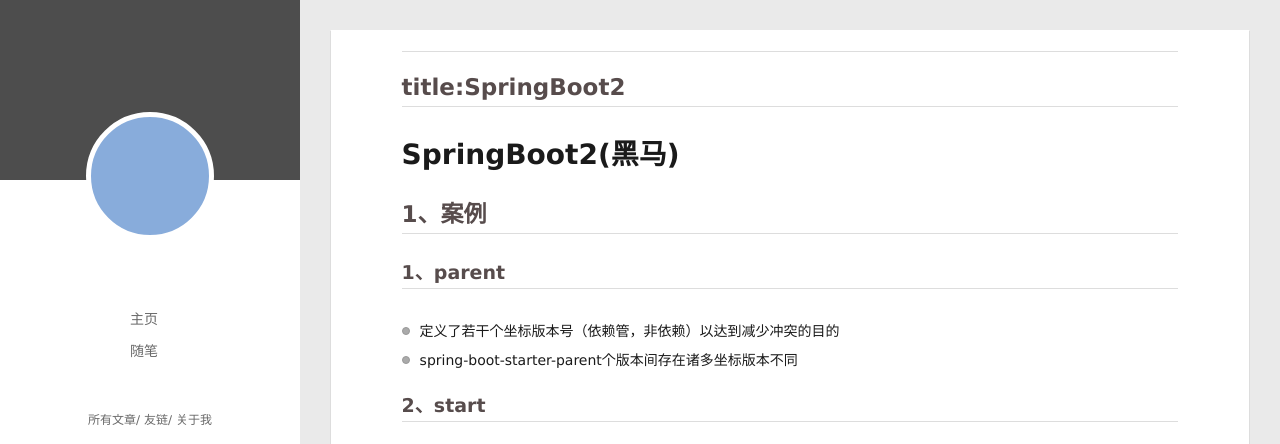
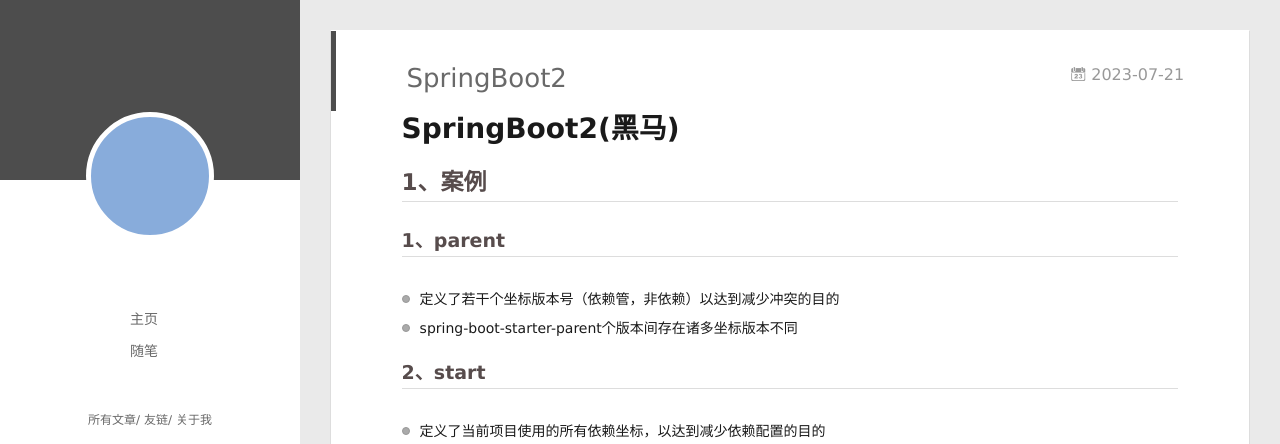
Before and after one commit to yzz1208/yzz1208, a plain HTML site: page 2023/07/21/java/SpringBoot2/index.html in a window 1280 px wide. Shown: the top 444 px of the page. Drawn offline with Linux system fonts and the light colour scheme.

Commit message:
Site updated: 2023-07-21 10:35:03

```diff
--- a/2023/07/21/java/SpringBoot2/index.html
+++ b/2023/07/21/java/SpringBoot2/index.html
@@ -6,18 +6,18 @@
   <meta name="renderer" content="webkit">
   <meta http-equiv="X-UA-Compatible" content="IE=edge" >
   <link rel="dns-prefetch" href="http://example.com">
-  <title>Hexo</title>
+  <title>SpringBoot2 | Hexo</title>
   <meta name="viewport" content="width=device-width, initial-scale=1, maximum-scale=1">
-  <meta name="description" content="title:SpringBoot2SpringBoot2(黑马)1、案例1、parent 定义了若干个坐标版本号（依赖管，非依赖）以达到减少冲突的目的 spring-boot-starter-parent个版本间存在诸多坐标版本不同  2、start 定义了当前项目使用的所有依赖坐标，以达到减少依赖配置的目的  3、引导类 SpringBoot的引导类是Boot工程的入口，运行mian方法就可以">
+  <meta name="description" content="SpringBoot2(黑马)1、案例1、parent 定义了若干个坐标版本号（依赖管，非依赖）以达到减少冲突的目的 spring-boot-starter-parent个版本间存在诸多坐标版本不同  2、start 定义了当前项目使用的所有依赖坐标，以达到减少依赖配置的目的  3、引导类 SpringBoot的引导类是Boot工程的入口，运行mian方法就可以启动项目 SpringBoot工程运">
 <meta property="og:type" content="article">
-<meta property="og:title" content="Hexo">
+<meta property="og:title" content="SpringBoot2">
 <meta property="og:url" content="http://example.com/2023/07/21/java/SpringBoot2/index.html">
 <meta property="og:site_name" content="Hexo">
-<meta property="og:description" content="title:SpringBoot2SpringBoot2(黑马)1、案例1、parent 定义了若干个坐标版本号（依赖管，非依赖）以达到减少冲突的目的 spring-boot-starter-parent个版本间存在诸多坐标版本不同  2、start 定义了当前项目使用的所有依赖坐标，以达到减少依赖配置的目的  3、引导类 SpringBoot的引导类是Boot工程的入口，运行mian方法就可以">
+<meta property="og:description" content="SpringBoot2(黑马)1、案例1、parent 定义了若干个坐标版本号（依赖管，非依赖）以达到减少冲突的目的 spring-boot-starter-parent个版本间存在诸多坐标版本不同  2、start 定义了当前项目使用的所有依赖坐标，以达到减少依赖配置的目的  3、引导类 SpringBoot的引导类是Boot工程的入口，运行mian方法就可以启动项目 SpringBoot工程运">
 <meta property="og:locale" content="en_US">
 <meta property="og:image" content="f:\zuomian\typora\image\%E7%83%AD%E9%83%A8%E7%BD%B2%E8%87%AA%E5%8A%A8%E6%9E%84%E5%BB%BA.png">
 <meta property="article:published_time" content="2023-07-21T02:13:30.421Z">
-<meta property="article:modified_time" content="2023-07-21T02:31:07.856Z">
+<meta property="article:modified_time" content="2023-07-21T02:34:47.525Z">
 <meta property="article:author" content="John Doe">
 <meta name="twitter:card" content="summary">
 <meta name="twitter:image" content="f:\zuomian\typora\image\%E7%83%AD%E9%83%A8%E7%BD%B2%E8%87%AA%E5%8A%A8%E6%9E%84%E5%BB%BA.png">
@@ -159,10 +159,24 @@
             <article id="post-java/SpringBoot2" class="article article-type-post " itemscope itemprop="blogPost">
   <div class="article-inner">
 
+      <header class="article-header">
+
+
+    <h1 class="article-title" itemprop="name">
+      SpringBoot2
+    </h1>
+
+
+
+        <a href="/2023/07/21/java/SpringBoot2/" class="archive-article-date">
+  	<time datetime="2023-07-21T02:13:30.421Z" itemprop="datePublished"><i class="icon-calendar icon"></i>2023-07-21</time>
+</a>
+
+      </header>
+
     <div class="article-entry" itemprop="articleBody">
 
-        <hr>
-<h2 id="title-SpringBoot2"><a href="#title-SpringBoot2" class="headerlink" title="title:SpringBoot2"></a>title:SpringBoot2</h2><h1 id="SpringBoot2-黑马"><a href="#SpringBoot2-黑马" class="headerlink" title="SpringBoot2(黑马)"></a>SpringBoot2(黑马)</h1><h2 id="1、案例"><a href="#1、案例" class="headerlink" title="1、案例"></a>1、案例</h2><h3 id="1、parent"><a href="#1、parent" class="headerlink" title="1、parent"></a>1、parent</h3><ul>
+        <h1 id="SpringBoot2-黑马"><a href="#SpringBoot2-黑马" class="headerlink" title="SpringBoot2(黑马)"></a>SpringBoot2(黑马)</h1><h2 id="1、案例"><a href="#1、案例" class="headerlink" title="1、案例"></a>1、案例</h2><h3 id="1、parent"><a href="#1、parent" class="headerlink" title="1、parent"></a>1、parent</h3><ul>
 <li>定义了若干个坐标版本号（依赖管，非依赖）以达到减少冲突的目的</li>
 <li>spring-boot-starter-parent个版本间存在诸多坐标版本不同</li>
 </ul>
--- a/content.json
+++ b/content.json
@@ -1 +1 @@
-[{"title":"MySql","date":"2023-07-21T02:13:30.432Z","path":"2023/07/21/java/MySql/","tags":[]},{"title":"MybatisPlus","date":"2023-07-21T02:13:30.431Z","path":"2023/07/21/java/MybatisPlus/","tags":[]},{"title":"Maven","date":"2023-07-21T02:13:30.430Z","path":"2023/07/21/java/Maven/","tags":[]},{"title":"正则表达式","date":"2023-07-21T02:13:30.428Z","path":"2023/07/21/正则表达式（regular expression )/","tags":[]},{"title":"反射","date":"2023-07-21T02:13:30.426Z","path":"2023/07/21/java/反射/","tags":[]},{"title":"SSM","date":"2023-07-21T02:13:30.425Z","path":"2023/07/21/java/SSM/","tags":[]},{"title":"SpringCloud","date":"2023-07-21T02:13:30.423Z","path":"2023/07/21/java/SpringCloud/","tags":[]},{"title":"","date":"2023-07-21T02:13:30.421Z","path":"2023/07/21/java/SpringBoot2/","tags":[]},{"title":"test_one","date":"2023-07-20T17:21:49.000Z","path":"2023/07/21/test-one/","tags":[]},{"title":"Hello World","date":"2023-07-20T17:14:54.080Z","path":"2023/07/21/hello-world/","tags":[]}]
+[{"title":"MySql","date":"2023-07-21T02:13:30.432Z","path":"2023/07/21/java/MySql/","tags":[]},{"title":"MybatisPlus","date":"2023-07-21T02:13:30.431Z","path":"2023/07/21/java/MybatisPlus/","tags":[]},{"title":"Maven","date":"2023-07-21T02:13:30.430Z","path":"2023/07/21/java/Maven/","tags":[]},{"title":"正则表达式","date":"2023-07-21T02:13:30.428Z","path":"2023/07/21/正则表达式（regular expression )/","tags":[]},{"title":"反射","date":"2023-07-21T02:13:30.426Z","path":"2023/07/21/java/反射/","tags":[]},{"title":"SSM","date":"2023-07-21T02:13:30.425Z","path":"2023/07/21/java/SSM/","tags":[]},{"title":"SpringCloud","date":"2023-07-21T02:13:30.423Z","path":"2023/07/21/java/SpringCloud/","tags":[]},{"title":"SpringBoot2","date":"2023-07-21T02:13:30.421Z","path":"2023/07/21/java/SpringBoot2/","tags":[]},{"title":"test_one","date":"2023-07-20T17:21:49.000Z","path":"2023/07/21/test-one/","tags":[]},{"title":"Hello World","date":"2023-07-20T17:14:54.080Z","path":"2023/07/21/hello-world/","tags":[]}]
```
Also changed, not shown: 2023/07/21/java/SpringCloud/index.html (+1 -1 lines), 2023/07/21/test-one/index.html (+1 -1 lines), archives/2023/07/index.html (+6 -0 lines), archives/2023/index.html (+6 -0 lines), archives/index.html (+6 -0 lines), index.html (+16 -2 lines).
